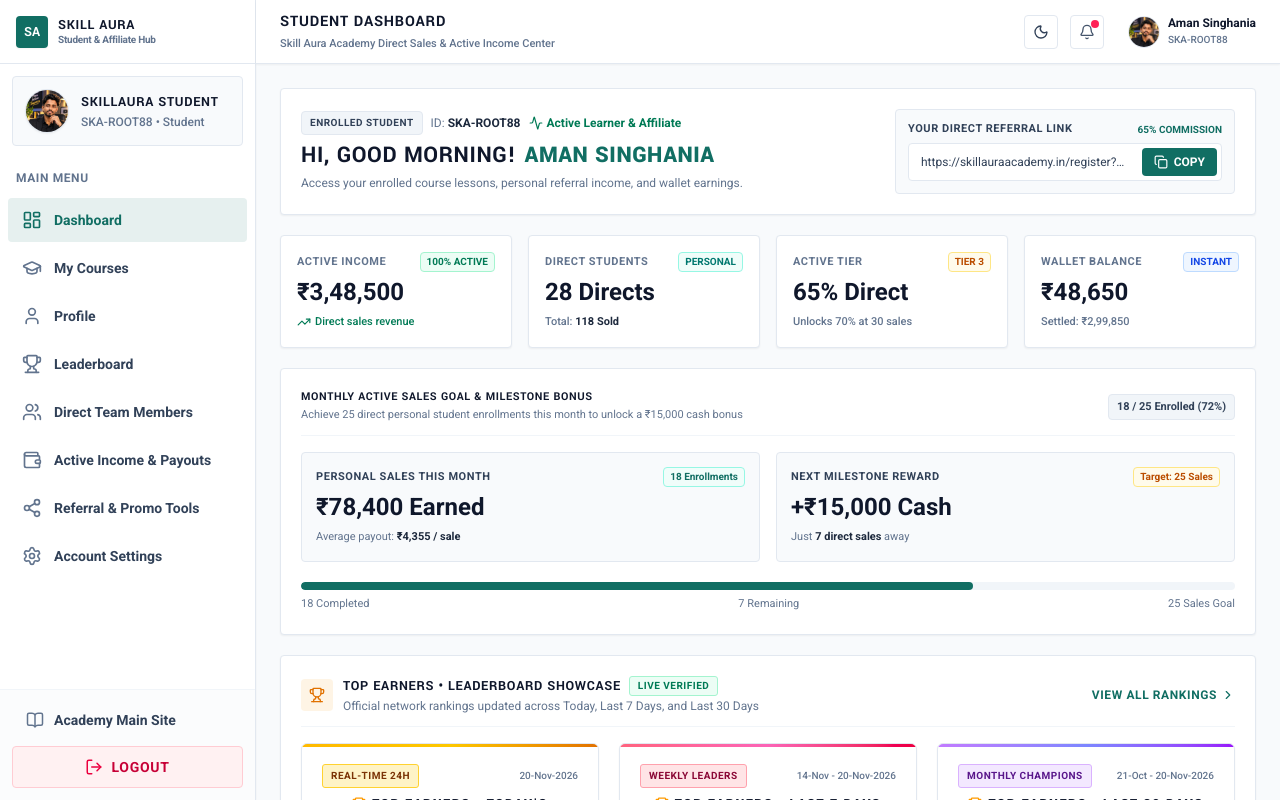
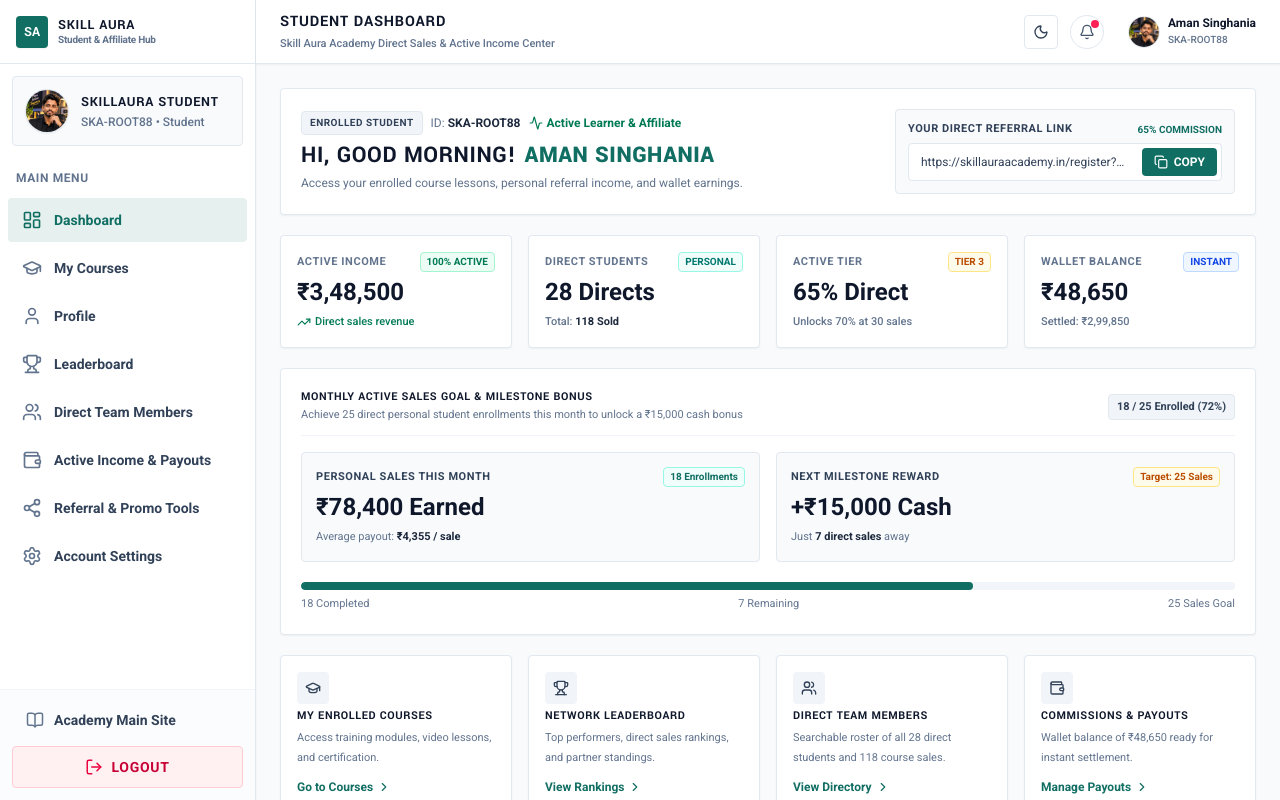
Before and after one commit to budhya2024/skillaura-academy, a Next.js app: page /admin in a window 1280 px wide. Shown: the top 800 px of the page. Built offline with nearby package versions, Linux system fonts and the light colour scheme.

Commit message:
fix: remove top earners showcase from main dashboard tab

```diff
--- a/components/admin/AdminDashboard.tsx
+++ b/components/admin/AdminDashboard.tsx
@@ -36,7 +36,6 @@ import {
 import DownlineTable from "./DownlineTable";
 import CommissionPlanSection from "./CommissionPlanSection";
 import LeaderboardSection from "./LeaderboardSection";
-import TopEarnersCards from "./TopEarnersCards";
 import ProfileSection from "./ProfileSection";
 import PromoToolsSection from "./PromoToolsSection";
 import MyCoursesSection from "./MyCoursesSection";
@@ -211,7 +210,7 @@ export default function AdminDashboard() {
               onClick={() =>
                 alert("Live Alert: ₹3,250 Active Direct Commission credited for Business Mastery sale!")
               }
-              className="p-1.5 sm:p-2 text-slate-600 dark:text-slate-300 hover:text-slate-900 dark:hover:text-white border border-slate-200 dark:border-slate-700 hover:bg-slate-50 dark:hover:bg-slate-800 relative cursor-pointer rounded-[4px]"
+              className="p-1.5 sm:p-2 text-slate-600 dark:text-slate-300 hover:text-slate-900 dark:hover:text-white border border-slate-200 dark:border-slate-700 hover:bg-slate-50 dark:hover:bg-slate-800 relative cursor-pointer rounded-full"
               title="Alerts"
               aria-label="Notifications"
             >
@@ -445,39 +444,6 @@ export default function AdminDashboard() {
                 </div>
               </div>
 
-              {/* 3-Box Top Earners Section (Today's, Last 7 Days, Last 30 Days) */}
-              <div className="bg-white dark:bg-slate-900 border border-slate-200 dark:border-slate-800 rounded-[4px] p-4 sm:p-5 shadow-xs space-y-4">
-                <div className="flex flex-col sm:flex-row sm:items-center justify-between gap-2 border-b border-slate-100 dark:border-slate-800 pb-3">
-                  <div className="flex items-center gap-2.5">
-                    <div className="w-8 h-8 rounded-[4px] bg-amber-500/10 dark:bg-amber-500/20 text-amber-600 dark:text-amber-400 flex items-center justify-center shrink-0">
-                      <Trophy className="w-4 h-4" />
-                    </div>
-                    <div>
-                      <div className="flex items-center gap-2">
-                        <h3 className="text-xs sm:text-sm font-bold text-slate-900 dark:text-white uppercase tracking-wider font-[family-name:var(--font-yantramanav)]">
-                          Top Earners &bull; Leaderboard Showcase
-                        </h3>
-                        <span className="text-[10px] font-bold uppercase tracking-wider bg-emerald-50 dark:bg-emerald-950/60 text-emerald-700 dark:text-emerald-300 border border-emerald-200 dark:border-emerald-800/60 px-2 py-0.2 rounded-[3px] hidden sm:inline-block">
-                          Live Verified
-                        </span>
-                      </div>
-                      <p className="text-xs text-slate-500 dark:text-slate-400 mt-0.5">
-                        Official network rankings updated across Today, Last 7 Days, and Last 30 Days
-                      </p>
-                    </div>
-                  </div>
-                  <button
-                    onClick={() => setActiveTab("leaderboard")}
-                    className="text-xs font-bold text-[#116E63] dark:text-emerald-400 hover:text-[#0c5c53] uppercase tracking-wider cursor-pointer flex items-center gap-1 self-start sm:self-auto"
-                  >
-                    <span>View All Rankings</span>
-                    <ChevronRight className="w-3.5 h-3.5" />
-                  </button>
-                </div>
-
-                <TopEarnersCards />
-              </div>
-
               {/* Quick Navigation Cards */}
               <div className="grid grid-cols-1 sm:grid-cols-2 lg:grid-cols-4 gap-3 sm:gap-4">
                 <div
```
